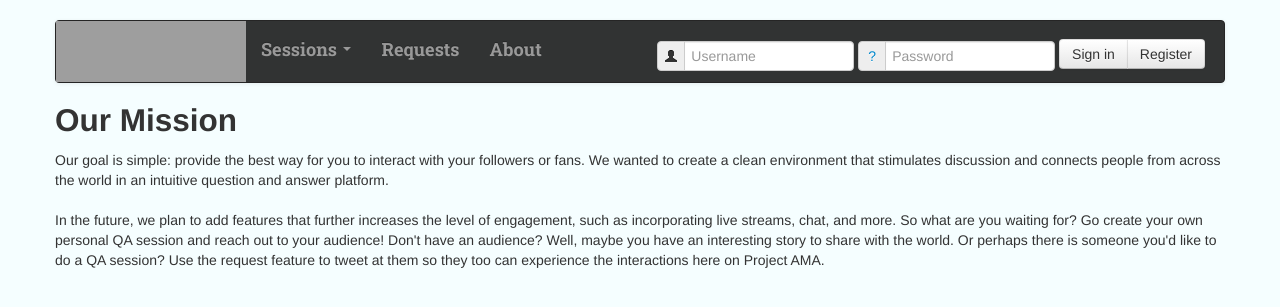
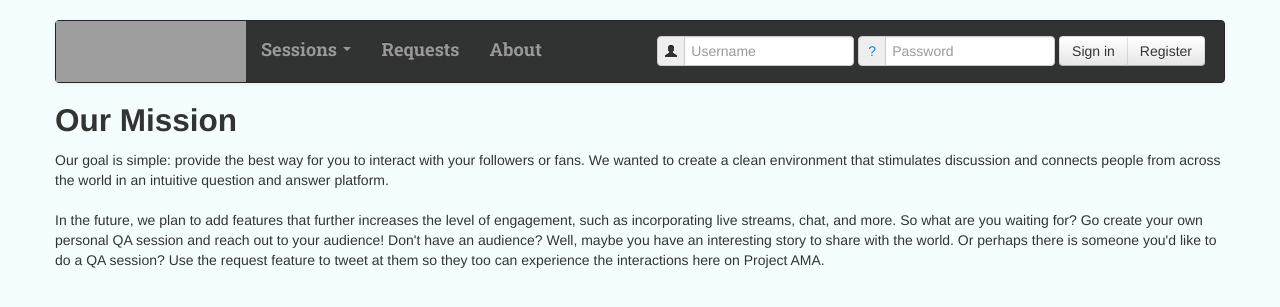
Before and after one commit to ericpauley/ama.io, a Django app: page /about/ in a window 1280 px wide. Shown: the top 307 px of the page. Run offline with Django 3.2, Linux system fonts and the light colour scheme; parts of the project's set-up code (start-up, migrations or seed data) failed here and were passed over; some libraries are stand-ins or nearby versions; grey boxes are pictures that could not be loaded.

Commit message:
#49 fixed

```diff
--- a/ama/static/css/style.css
+++ b/ama/static/css/style.css
@@ -1,5 +1,9 @@
 body{
 	background-color: #F5FEFF;
+}
+
+.navbar-form .input-append, .navbar-form .input-prepend{
+	margin-top: 0px;
 }
 
 .modal-body{
```
